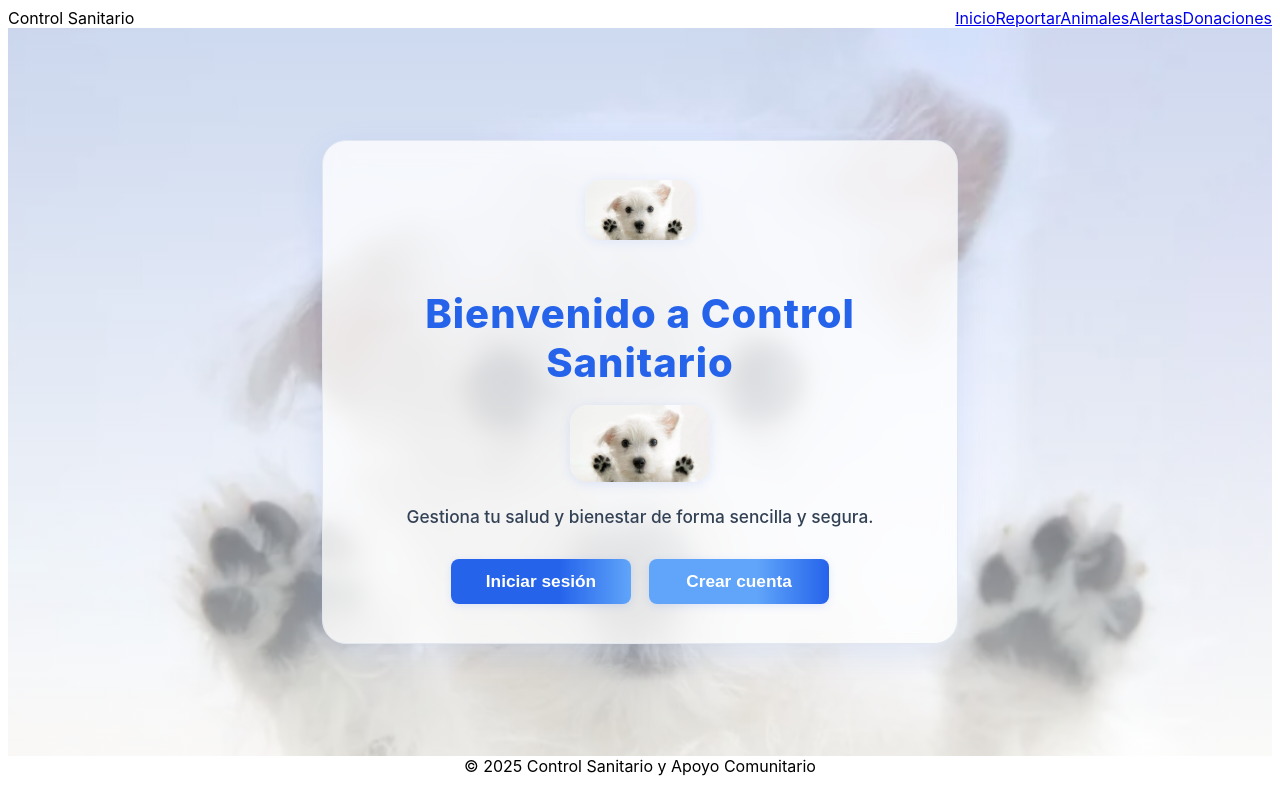
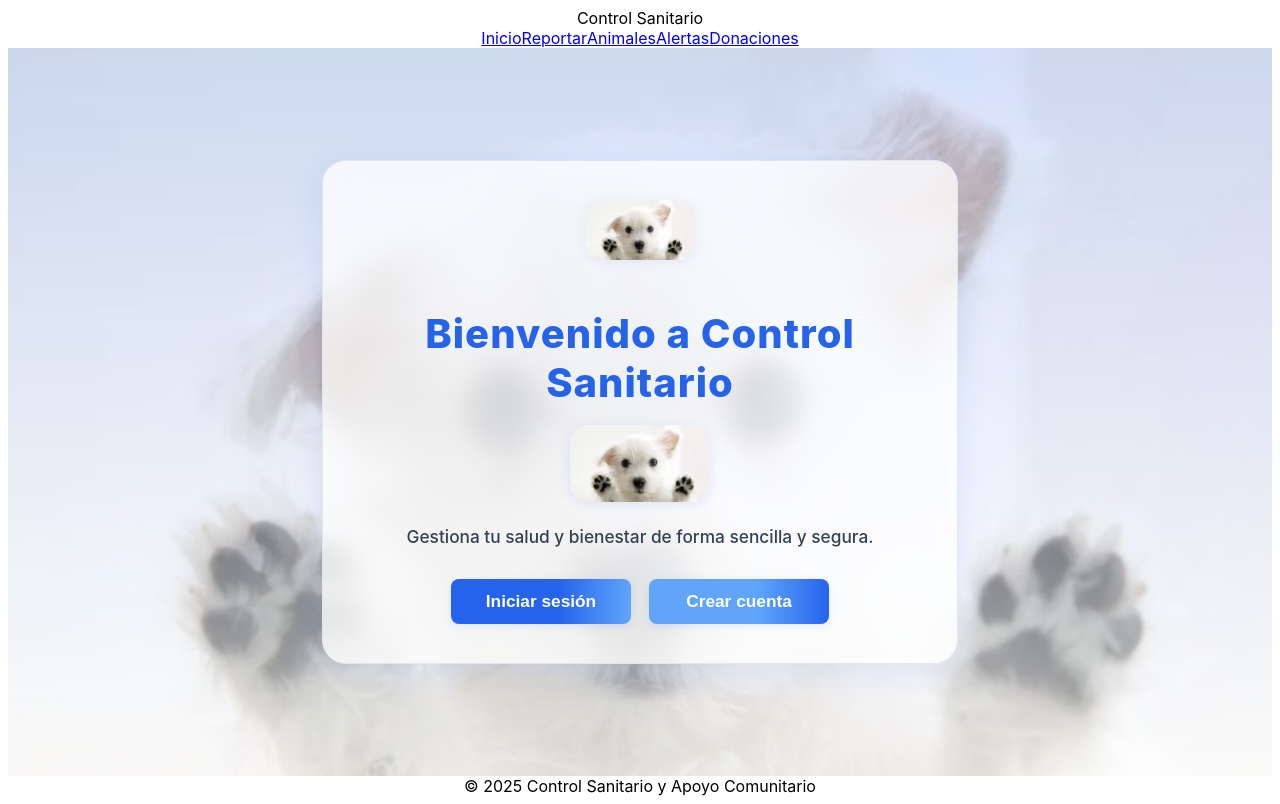
Before and after one commit to imeduuu/integraII, a Next.js app in the folder control-sanitario-next/: page / in a window 1280 px wide. Built offline with nearby package versions, Linux system fonts and the light colour scheme.

Commit message:
Merge branch 'alessandro' into eduardo

```diff
--- a/control-sanitario-next/src/components/Navbar.tsx
+++ b/control-sanitario-next/src/components/Navbar.tsx
@@ -1,16 +1,27 @@
 import React from 'react';
+import { useRouter } from 'next/router';
 
-const Navbar = () => (
-  <nav className="bg-primary text-white p-4 flex justify-between items-center">
-    <span className="font-bold text-lg">Control Sanitario</span>
-    <div>
-      <a href="/" className="mx-2">Inicio</a>
-      <a href="/report" className="mx-2">Reportar</a>
-      <a href="/animals" className="mx-2">Animales</a>
-      <a href="/alerts" className="mx-2">Alertas</a>
-      <a href="/donations" className="mx-2">Donaciones</a>
-    </div>
-  </nav>
-);
+const Navbar = () => {
+  const router = useRouter();
+
+  const getLinkClasses = (path: string) => {
+    const baseClasses = 'mx-2';
+    const activeClasses = 'font-bold underline';
+    return `${baseClasses} ${router.pathname === path ? activeClasses : ''}`;
+  };
+
+  return (
+    <nav className="bg-primary text-white p-4 flex flex-col sm:flex-row justify-between items-center">
+      <span className="font-bold text-lg mb-2 sm:mb-0">Control Sanitario</span>
+      <div className="flex justify-center items-center flex-grow">
+        <a href="/" className={getLinkClasses('/')}>Inicio</a>
+        <a href="/report" className={getLinkClasses('/report')}>Reportar</a>
+        <a href="/animals" className={getLinkClasses('/animals')}>Animales</a>
+        <a href="/alerts" className={getLinkClasses('/alerts')}>Alertas</a>
+        <a href="/donations" className={getLinkClasses('/donations')}>Donaciones</a>
+      </div>
+    </nav>
+  );
+};
 
 export default Navbar;
```
